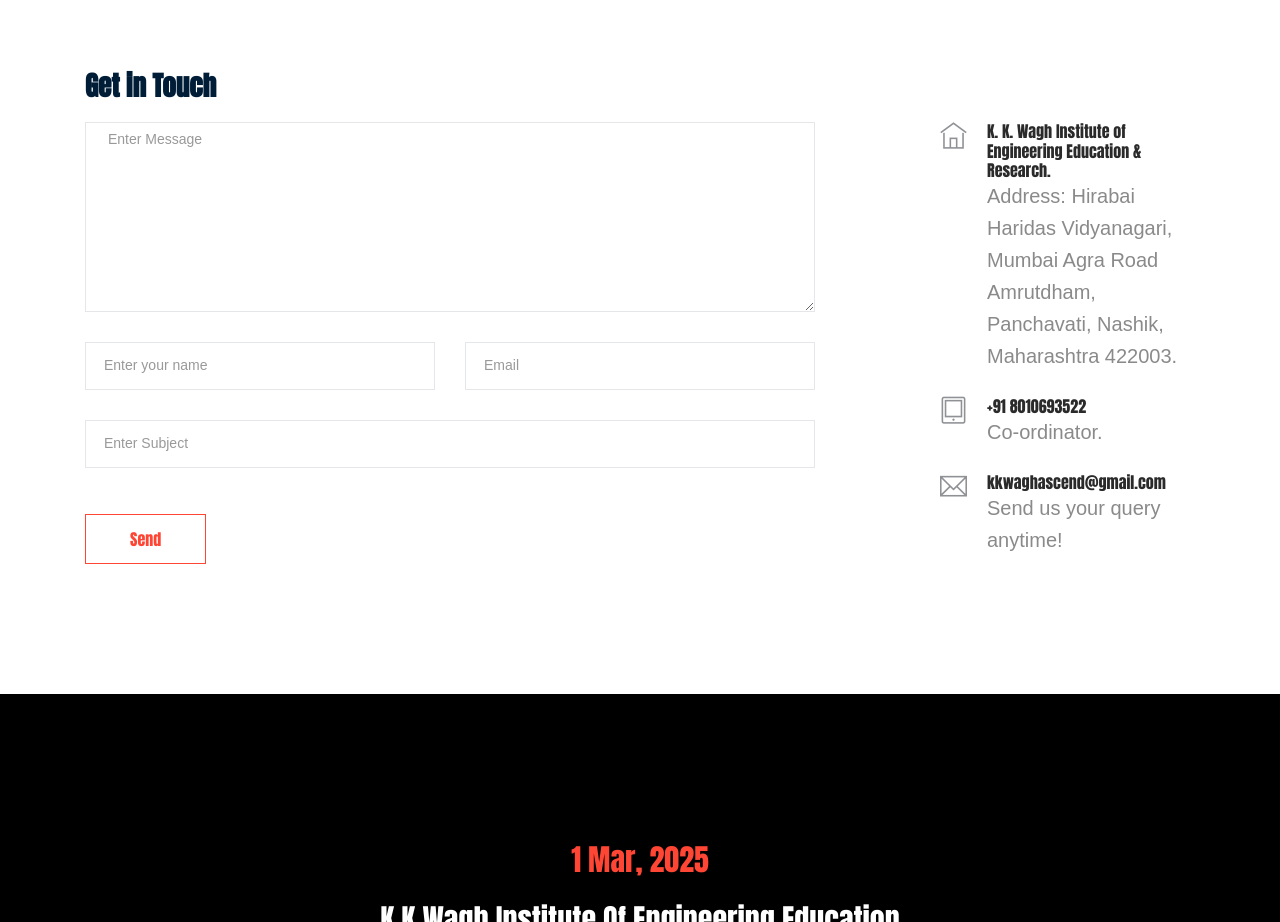
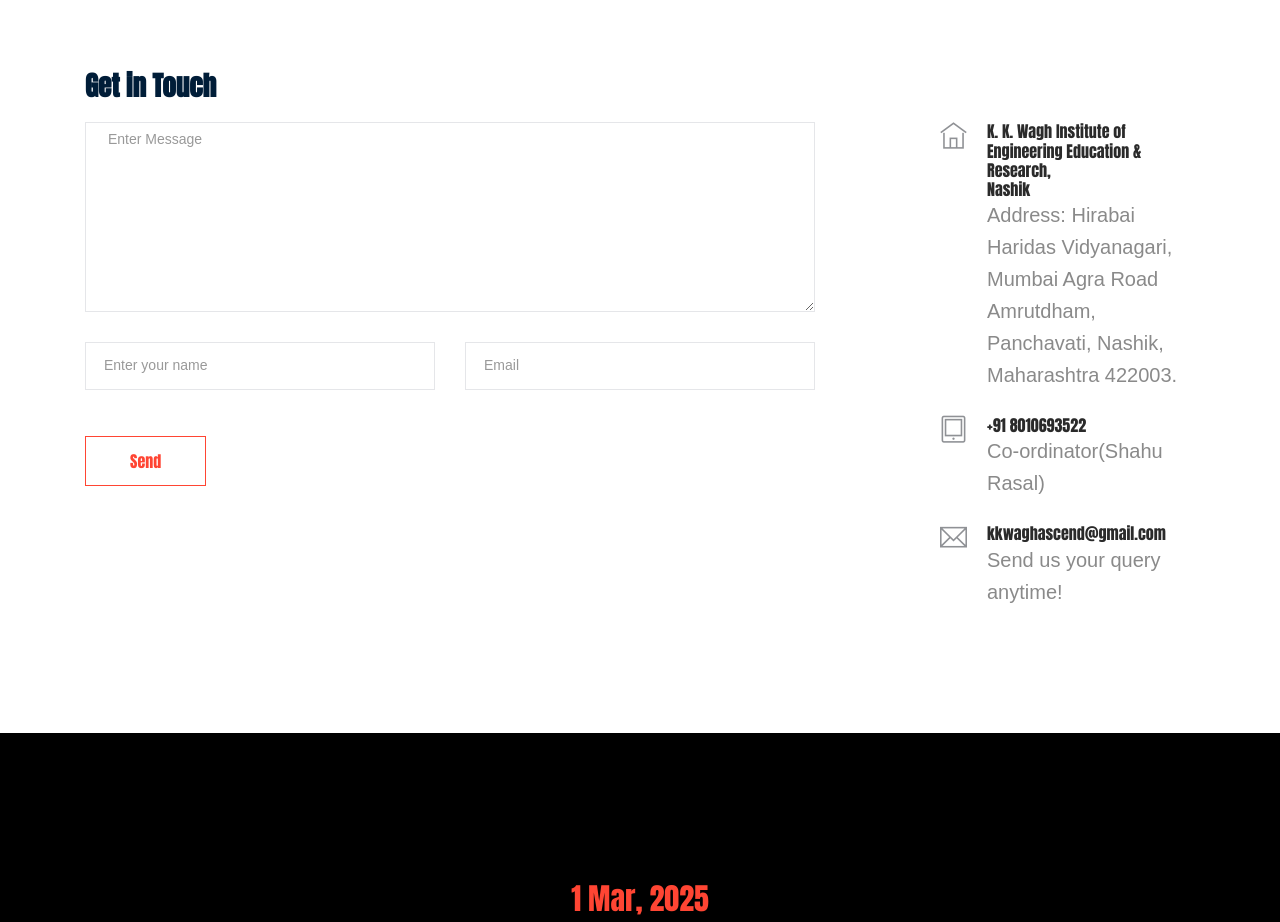
Before and after one commit to khankabi/ascend2k25, a plain HTML site: page contact.html in a window 1280 px wide. Shown: the part 1232-2154 px from the top of the page. Drawn offline with Linux system fonts and the light colour scheme; a web font is replaced by a local one.

Commit message:
Update contact.html

```diff
--- a/contact.html
+++ b/contact.html
@@ -130,7 +130,7 @@
                             <div class="row">
                                 <div class="col-12">
                                     <div class="form-group">
-                                        <textarea class="form-control w-100" name="message" id="message" cols="30" rows="9" onfocus="this.placeholder = ''" onblur="this.placeholder = 'Enter Message'" placeholder=" Enter Message"></textarea>
+                                        <textarea class="form-control w-100" name="message" id="message" cols="30" rows="9" onfocus="this.placeholder = ''" onblur="this.placeholder = 'Ask Your Query Here......'" placeholder=" Enter Message"></textarea>
                                     </div>
                                 </div>
                                 <div class="col-sm-6">
@@ -143,11 +143,11 @@
                                         <input class="form-control valid" name="email" id="email" type="email" onfocus="this.placeholder = ''" onblur="this.placeholder = 'Enter email address'" placeholder="Email">
                                     </div>
                                 </div>
-                                <div class="col-12">
+<!--                                 <div class="col-12">
                                     <div class="form-group">
                                         <input class="form-control" name="subject" id="subject" type="text" onfocus="this.placeholder = ''" onblur="this.placeholder = 'Enter Subject'" placeholder="Enter Subject">
                                     </div>
-                                </div>
+                                </div> -->
                             </div>
                             <div class="form-group mt-3">
                                 <button type="submit" class="button button-contactForm boxed-btn">Send</button>
@@ -158,7 +158,7 @@
                         <div class="media contact-info">
                             <span class="contact-info__icon"><i class="ti-home"></i></span>
                             <div class="media-body">
-                                <h3>K. K. Wagh Institute of Engineering Education & Research.</h3>
+                                <h3>K. K. Wagh Institute of Engineering Education & Research, <br> Nashik</h3>
                                 <p>Address: Hirabai Haridas Vidyanagari, Mumbai Agra Road Amrutdham, Panchavati, Nashik, Maharashtra 422003.</p>
                             </div>
                         </div>
@@ -166,7 +166,7 @@
                             <span class="contact-info__icon"><i class="ti-tablet"></i></span>
                             <div class="media-body">
                                 <h3>+91 8010693522</h3>
-                                <p>Co-ordinator.</p>
+                                <p>Co-ordinator(Shahu Rasal)</p>
                             </div>
                         </div>
                         <div class="media contact-info">
```
